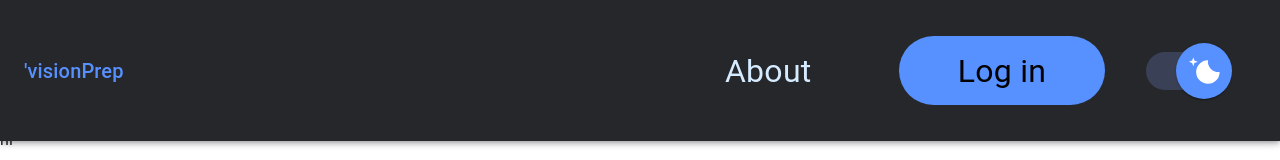
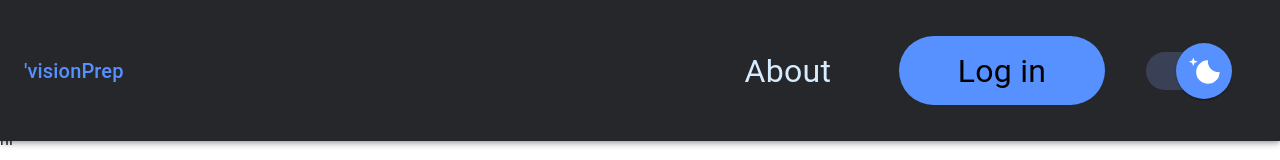
Before and after one commit to emlyqi/visionPrep, a React (Create React App) app: page /about in a window 1280 px wide. Shown: the top 160 px of the page. Built offline with nearby package versions, Linux system fonts and the light colour scheme.

Commit message:
navbarrr moreeeeeeeeeeeeeeeeee

```diff
--- a/src/components/Navbar.js
+++ b/src/components/Navbar.js
@@ -93,8 +93,18 @@ function Navbar(props) {
             </Typography>
             <List>
                 <ListItem>
-                    <ListItemButton component={Link} to="/about" style={{margin:'1.94rem', width: '7rem', height: '4.3125rem' }} sx={{ textAlign: 'center', fontFamily: 'Roboto'}}>
-                        <ListItemText primaryTypographyProps={{fontSize: '2rem', color: '#D5EBFF'}} primary="About" />
+                    <ListItemButton component={Link} to="/about" style={{width: '8rem', height: '4.3125rem' }}
+                        sx={{
+                            color: '#D5EBFF',
+                            transition: '.4s',
+                            ":hover": {
+                                cursor: "pointer",
+                                color: '#5790FF'
+                                },
+                            textAlign: 'center',
+                            fontFamily: 'Roboto'
+                            }}>
+                        <ListItemText primaryTypographyProps={{fontSize: '2rem'}} primary="About" />
                     </ListItemButton>
                 </ListItem>
             </List>
```
